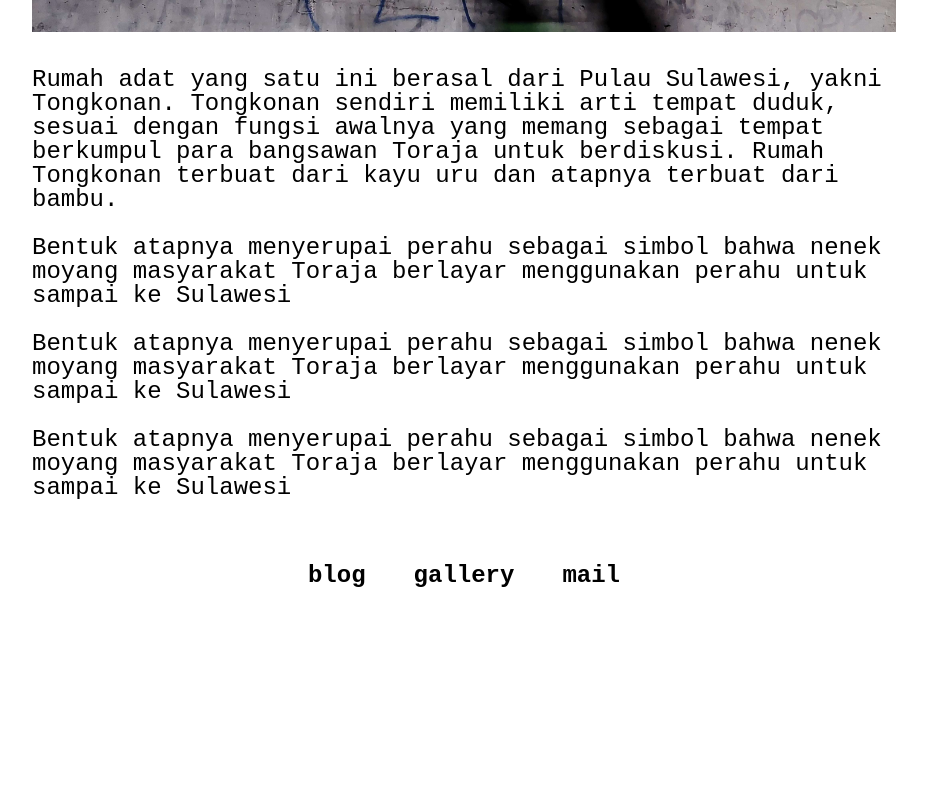
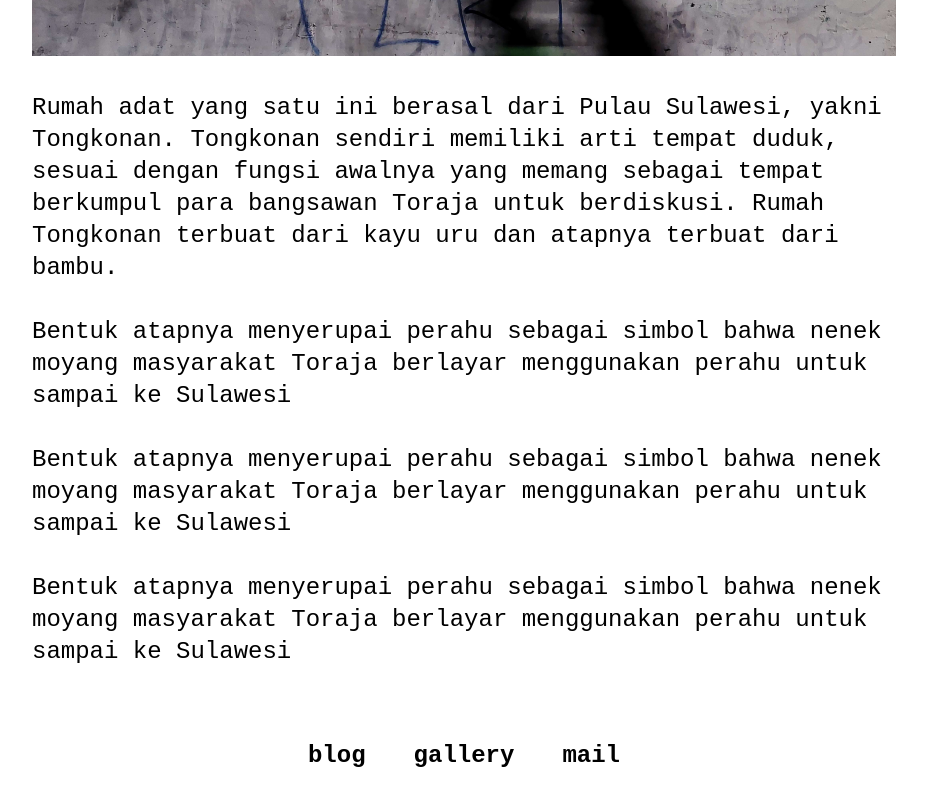
Before and after one commit to feasypol/feasypol, a Next.js app: page /blogs/aha in a window 1280 px wide. Shown: the part 360-1160 px from the top of the page, without its empty margins (176-1103 px from the left). Before the commit the page ends 976 px from the top, so only its background shows below. Built offline with nearby package versions, Linux system fonts and the light colour scheme.

Commit message:
personal touch #2

```diff
--- a/app/blogs/[id]/page.tsx
+++ b/app/blogs/[id]/page.tsx
@@ -9,7 +9,7 @@ export default function Page(params: {params: {id: string}}) {
     const id = params.params.id;
     const blogPost = blog.blogs.find((blog) => blog.id.toString() === id);
     return (
-      <div className="px-52 pt-12 flex w-full flex-col text-2xl/6">
+      <div className="px-52 pt-12 flex w-full flex-col text-2xl">
         <Nav />
         <h1 className="self-center underline font-bold mt-4">
           {blogPost?.title}
--- a/app/component/LinkProject/LinkProject.tsx
+++ b/app/component/LinkProject/LinkProject.tsx
@@ -8,7 +8,7 @@ interface LinkProjectProps {
 export default function LinkProject(props: LinkProjectProps) {
     return (
       <Link href={props.link} className="pb-7" target={props.target}>
-        <strong className={"font-bold text-2xl/6  hover:bg-black hover:text-white ease-in-out duration-200 bg-white " +props.extraStyle}>
+        <strong className={"font-bold text-2xl  hover:bg-black hover:text-white ease-in-out duration-300 bg-white " +props.extraStyle}>
           {props.text}
         </strong>
       </Link>
--- a/app/component/footer/Footer.tsx
+++ b/app/component/footer/Footer.tsx
@@ -6,7 +6,7 @@ export default function Footer() {
         <div className="flex w-full justify-center gap-12 mt-10">
           <LinkProject text="blog" link="/blogs" target="_self" />
           <LinkProject text="gallery" link="https://www.figma.com/design/EVGnDQlAtOT3NtSo14Ker8/Portfolio-Q1-2024" target="_blank" />
-          <LinkProject text="mail" link="/" target="_self" />
+          <LinkProject text="mail" link="mailto:feasypol@gmail.com" target="_self" />
         </div>
       </div>
     );
--- a/app/layout.tsx
+++ b/app/layout.tsx
@@ -16,7 +16,7 @@ const geistMono = localFont({
 export const metadata: Metadata = {
   title: "feasypol",
   description:
-    "easy is a self-proclaimed artist. Focusing on graphic design and 3D art.",
+    "easy! is a self-proclaimed artist. Occasionaly creating graphic design and 3D art.",
 };
 
 export default function RootLayout({
--- a/app/page.tsx
+++ b/app/page.tsx
@@ -19,11 +19,11 @@ export default function Home() {
 
 
         </div>
-        <div className="pt-6 text-2xl/6">
+        <div className="pt-6 text-2xl/8">
           <h1 className="">
             <LinkProject text="easy!" link="https://twitter.com/feasypol" target="_blank" />
             &nbsp;(dia) <br />
-            is a self-proclaimed artist. Currently learning graphic design and 3D art.
+            is a self-proclaimed artist. Occasionaly creating graphic design and 3D art.
           </h1>
           <br />
           <p>
```
Also changed, not shown: 1 other file (tests, documents, lock files or other folders).
